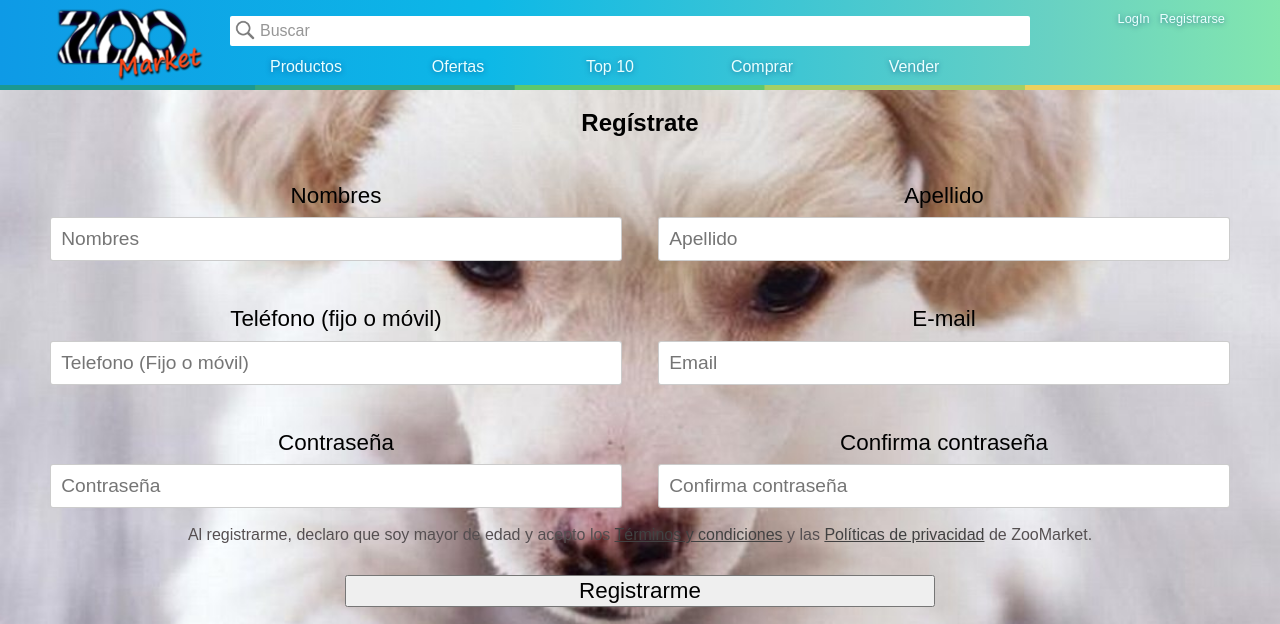
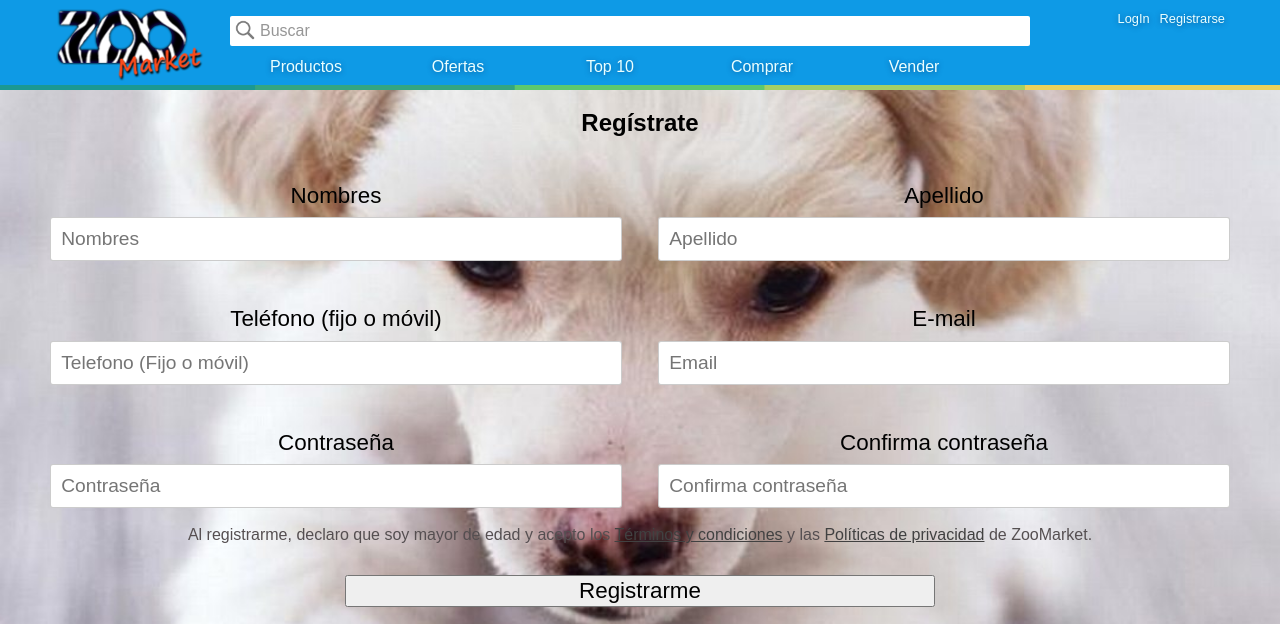
Before and after one commit to infoleod/00_Proyecto_final, a PHP site: page /formulario.html in a window 1280 px wide. Shown: the top 624 px of the page. Run offline with PHP 8.4, Linux system fonts and the light colour scheme.

Commit message:
Leo cambios 2

```diff
--- a/css/styles.css
+++ b/css/styles.css
@@ -19,7 +19,8 @@ ul,ol,li,li a , .header-div-login a {
 }
 /* -- HEADER -----------------------------------------------------------------*/
 .header {
-  background: linear-gradient(to right, rgba(14,154,230,1) 0%, rgba(13,184,231,1) 38%, rgba(104,209,195,1) 82%, rgba(131,230,174,1) 100%);
+  /*background: linear-gradient(to right, rgba(14,154,230,1) 0%, rgba(13,184,231,1) 38%, rgba(104,209,195,1) 82%, rgba(131,230,174,1) 100%);*/
+  background: rgb(14,154,230);
   width: 100vw;
   position: relative;
 }
```
